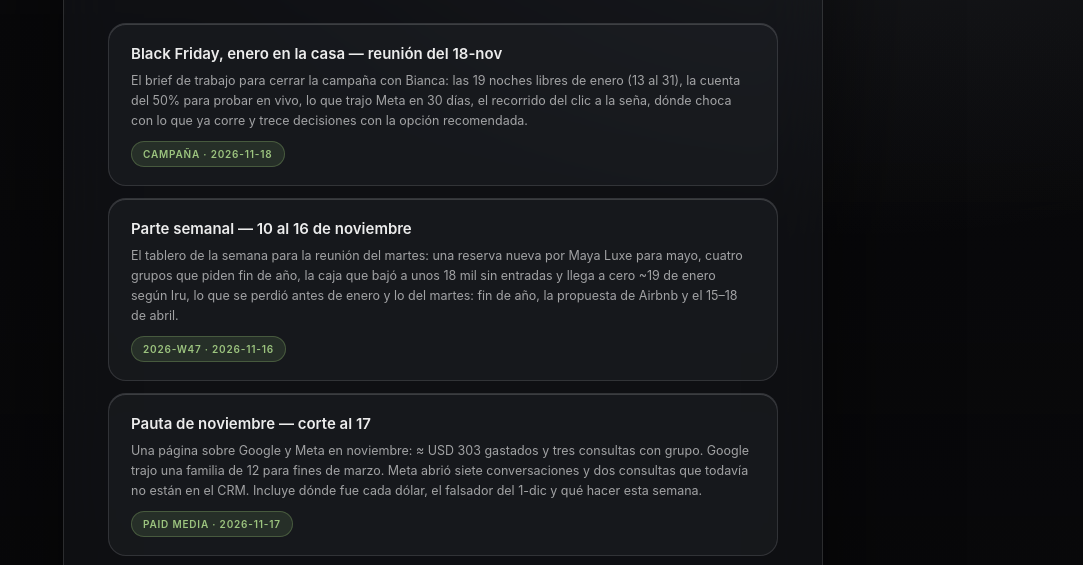
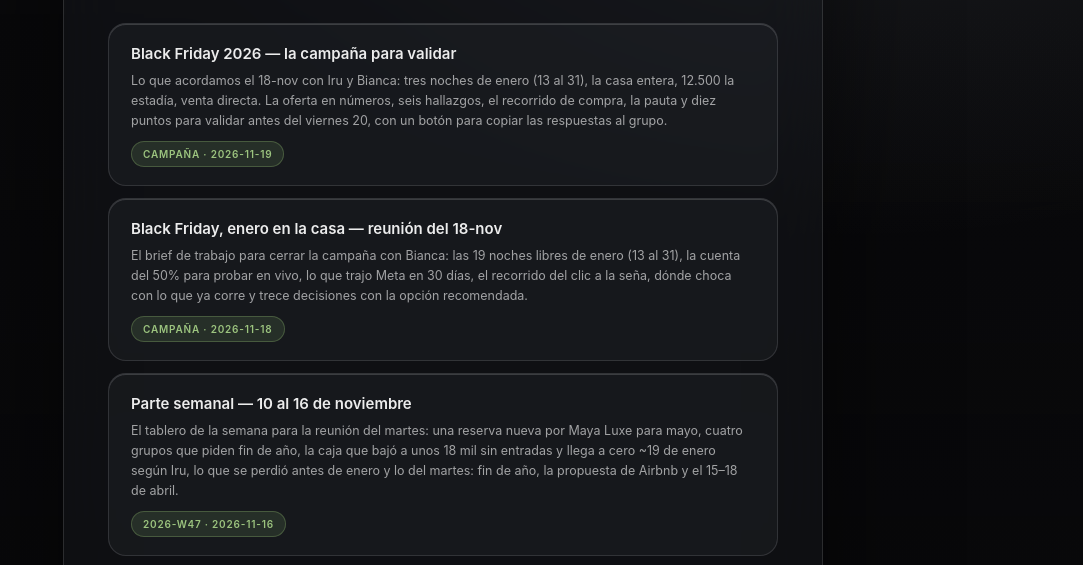
Before and after one commit to BothVentures/lc-docs, a plain HTML site: page index.html in a window 1280 px wide. Shown: the part 194-759 px from the top of the page, without its empty margins (197-1280 px from the left). Drawn offline with Linux system fonts and the light colour scheme.

Commit message:
index: tarjeta de Black Friday 2026 — la campaña para validar

```diff
--- a/index.html
+++ b/index.html
@@ -83,6 +83,11 @@
   </div>
 
   <div class="doclist">
+    <a class="doc" href="black-friday-2026-campana.html">
+      <h2>Black Friday 2026 — la campaña para validar</h2>
+      <p>Lo que acordamos el 18-nov con Iru y Bianca: tres noches de enero (13 al 31), la casa entera, 12.500 la estadía, venta directa. La oferta en números, seis hallazgos, el recorrido de compra, la pauta y diez puntos para validar antes del viernes 20, con un botón para copiar las respuestas al grupo.</p>
+      <span class="pill">Campaña · 2026-11-19</span>
+    </a>
     <a class="doc" href="black-friday-2026-reunion.html">
       <h2>Black Friday, enero en la casa — reunión del 18-nov</h2>
       <p>El brief de trabajo para cerrar la campaña con Bianca: las 19 noches libres de enero (13 al 31), la cuenta del 50% para probar en vivo, lo que trajo Meta en 30 días, el recorrido del clic a la seña, dónde choca con lo que ya corre y trece decisiones con la opción recomendada.</p>
```
